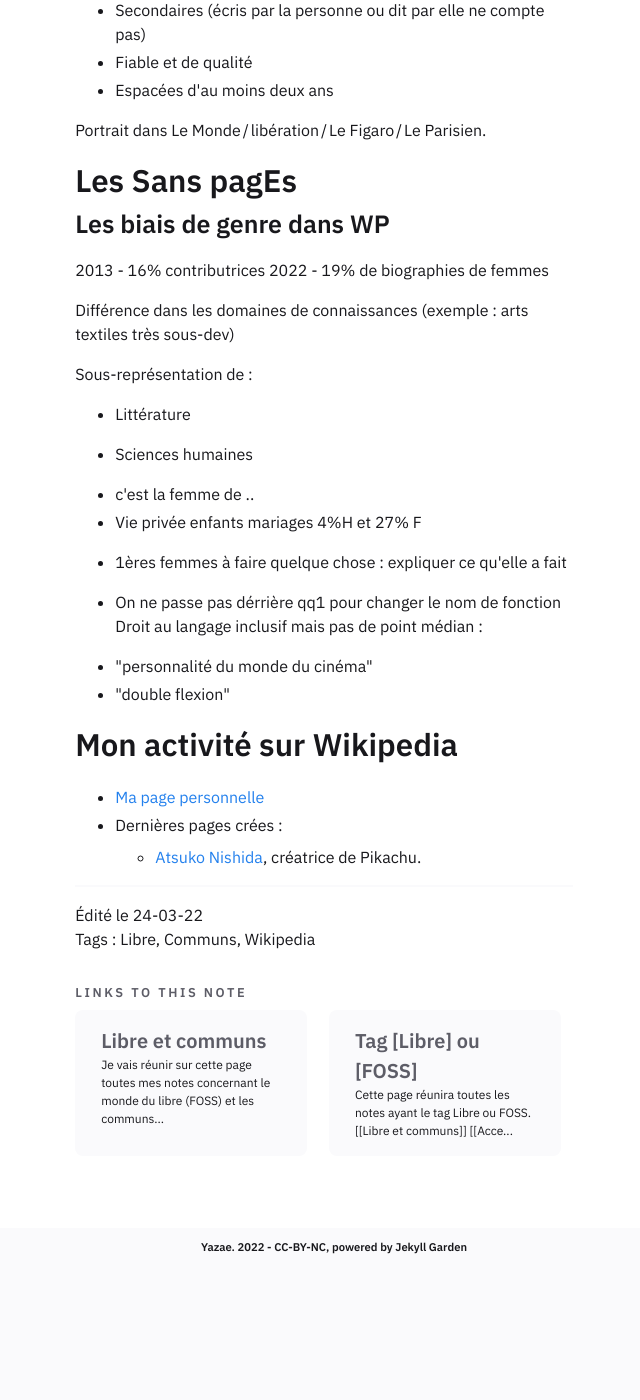
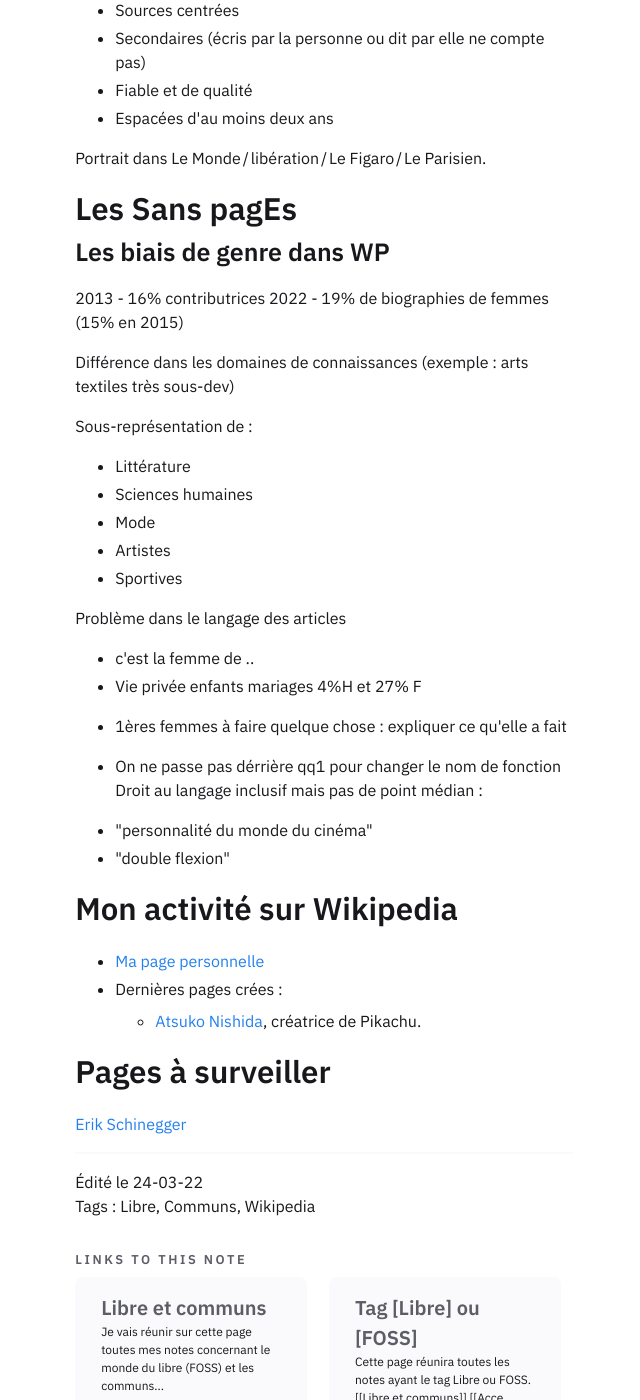
Before and after one commit to yazae/yazae.github.io, a Jekyll site: the page built from _notes/Public/Getting started on Wikipedia.md, in a window 1280 px wide and 1400 px high, scrolled down 1499 px. Shown: the whole window, without its empty margins (316-956 px from the left). Built offline with Jekyll 4.4.1, drawn with Linux system fonts in a browser that asks for light colours; before the commit the page ends 2822 px from its top, so only the background shows below that; some of the changed text lies outside the part shown.

Commit message:
Modifs articles

```diff
--- a/_notes/Public/Getting started on Wikipedia.md
+++ b/_notes/Public/Getting started on Wikipedia.md
@@ -56,13 +57,18 @@ Portrait dans Le Monde / libération / Le Figaro / Le Parisien.
 ### Les biais de genre dans WP
 
 2013 - 16% contributrices
-2022 - 19% de biographies de femmes
+2022 - 19% de biographies de femmes (15% en 2015)
 
 Différence dans les domaines de connaissances (exemple : arts textiles très sous-dev)
 
 Sous-représentation de :
 - Littérature
 - Sciences humaines
+- Mode
+- Artistes
+- Sportives
+
+Problème dans le langage des articles
 
 - c'est la femme de ..
 - Vie privée enfants mariages 4%H et 27% F
@@ -75,9 +81,16 @@ Droit au langage inclusif mais pas de point médian :
 - "double flexion"
 
 ## Mon activité sur Wikipedia
-- [Ma page personnelle](https://fr.wikipedia.org/wiki/Utilisatrice:Alex_Lambda)
+- [Ma page personnelle](https://fr.wikipedia.org/wiki/Utilisatrice:Alex_Lambda){:target="_blank"}
 - Dernières pages crées :
-  - [Atsuko Nishida](https://fr.wikipedia.org/wiki/Utilisatrice:Alex_Lambda/Atsuko_Nishida), créatrice de Pikachu.
+  - [Atsuko Nishida](https://fr.wikipedia.org/wiki/Utilisatrice:Alex_Lambda/Atsuko_Nishida){:target="_blank"}, créatrice de Pikachu.
+
+## Pages à surveiller
+[Erik Schinegger](https://f	r.m.wikipedia.org/wiki/Erik_Schinegger){:target="_blank"}
+
+
+
+
 
 ----
 Édité le 24-03-22
```
Also changed, not shown: other parts of _notes/Public/Getting started on Wikipedia.md (+1 -0 lines), _notes/Public/Critique de The Wandering Inn.md (added, +28 -0 lines), _notes/Public/Formations sur l’accessibilité.md (+5 -5 lines), _notes/Public/Libre et communs.md (+2 -2 lines), _notes/Public/Problèmes bluetooth sur Ubuntu.md (+1 -1 lines), _notes/Public/TWI - Gravesong review.md (added, +21 -0 lines), _notes/Public/Tags/Tag - Livres.md (added, +17 -0 lines), _notes/Public/The Wandering Inn - Notes.md (added, +31 -0 lines), _notes/Public/Yazae.md (+3 -0 lines), _notes/Public/Tags/Tag - Féminisme.md (renamed from _notes/Public/Tags/Tag Féminisme.md), _notes/Public/Tags/Tag - Libre.md (renamed from _notes/Public/Tags/Tag Libre.md).
